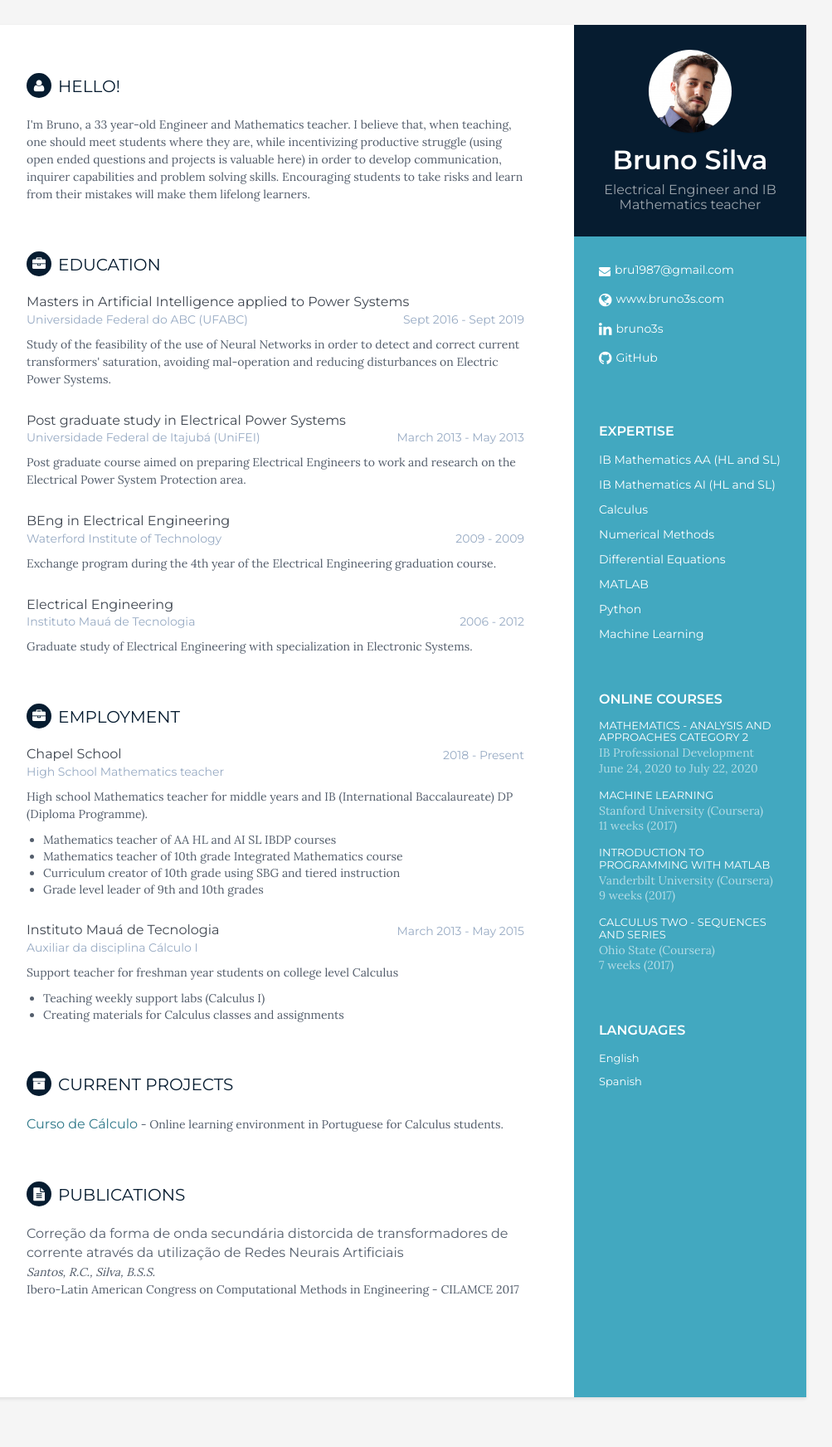
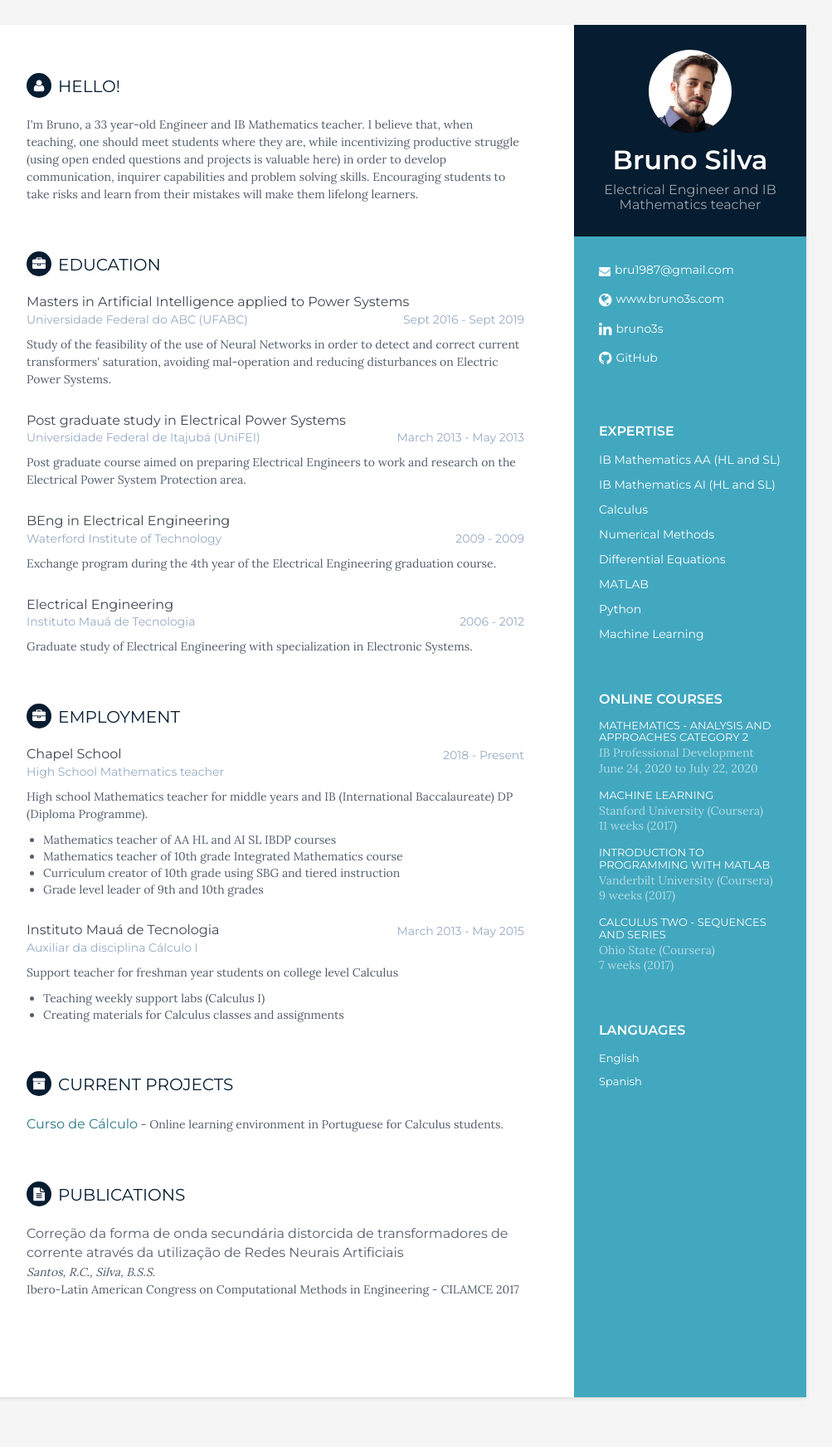
Before and after one commit to bru1987/bru1987.github.io, a Jekyll site: the page built from cv.html, in a window 1280 px wide. Shown: the whole page at 83% size, without its empty margins (168-1171 px from the left). Built offline with Jekyll 4.4.1, drawn with Linux system fonts in a browser that asks for light colours.

```diff
--- a/_config.yml
+++ b/_config.yml
@@ -18,7 +18,7 @@ permalink: pretty
 name: Bruno Silva
 tagline: Electrical Engineer and IB Mathematics teacher
 pic: bruno.jpg  #place a 100x100 picture inside /assets/images/ folder and provide the name of the file below
-summary: I'm Bruno, a 33 year-old Engineer and Mathematics teacher. I believe that, when teaching, one should meet students where they are, while incentivizing productive struggle (using open ended questions and projects is valuable here) in order to develop communication, inquirer capabilities and problem solving skills. Encouraging students to take risks and learn from their mistakes will make them lifelong learners.
+summary: I'm Bruno, a 33 year-old Engineer and IB Mathematics teacher. I believe that, when teaching, one should meet students where they are, while incentivizing productive struggle (using open ended questions and projects is valuable here) in order to develop communication, inquirer capabilities and problem solving skills. Encouraging students to take risks and learn from their mistakes will make them lifelong learners.
 
 #sidebar links
 email: bru1987@gmail.com
```
